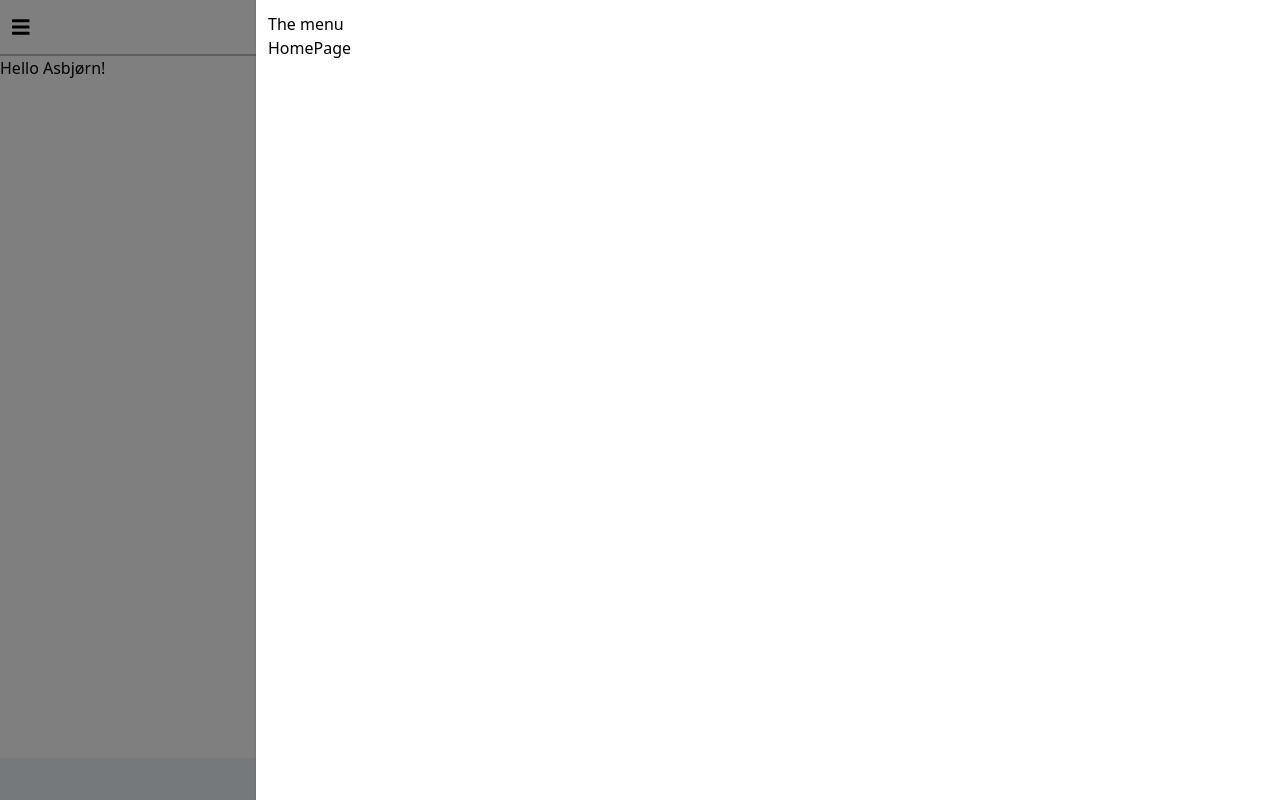
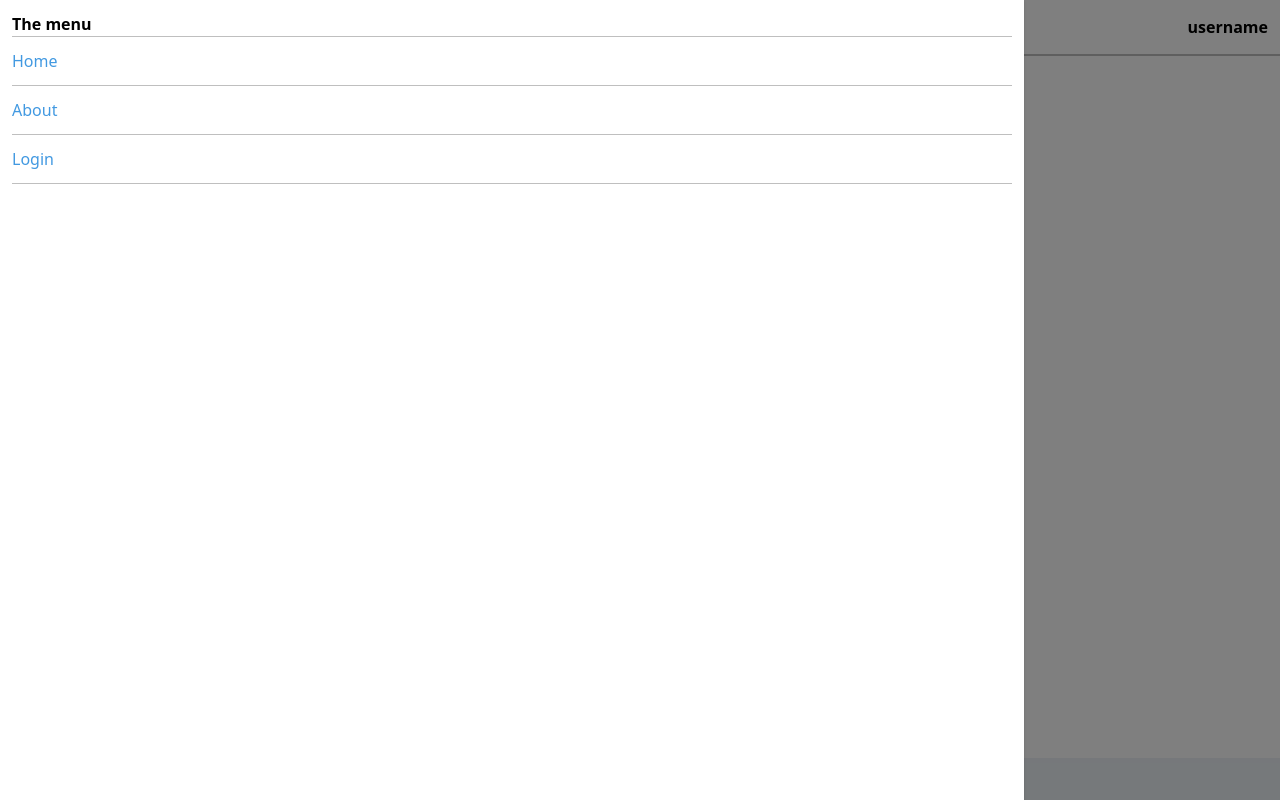
Before and after one commit to ask1666/quizoolo-website, a React (Create React App) app: page /loginPage in a window 1280 px wide. Both pictures are taken after a click on the icon 20 px from the left and 26 px from the top of the page. Built offline with nearby package versions, Linux system fonts and the light colour scheme.

Commit message:
added loginpage and functionality

```diff
--- a/src/App.js
+++ b/src/App.js
@@ -1,18 +1,39 @@
 import React from 'react';
-import HelloWorld from './Components/HelloWorld';
-import CounterExample from './Components/CounterExample';
+import {
+  BrowserRouter as Router,
+  Switch,
+  Route,
+  Link
+} from "react-router-dom";
 import Header from './Components/Header';
 import Footer from './Components/Footer';
-
+import Login from './Views/Login';
 
 function App() {
+  let username = localStorage.getItem('username');
   return (
     <div>
-      <Header/>
 
-      <HelloWorld name="Asbjørn"/>
+      <Router>
+
+      <Header username={username ? username : "username"}/>
+
+      <Switch>
+        <Route exact path="/">
+          <h1>home</h1>
+        </Route>
+        <Route path="/loginPage">
+          <Login />
+        </Route>
+
+        <Route path="/aboutPage">
+          <h1 className="font-bold text-2xl">This is the about page!</h1>
+        </Route>
+      </Switch>
 
       <Footer/>
+
+      </Router>
       {/* <CounterExample/> */}
     </div>
   );
--- a/src/Components/Header.js
+++ b/src/Components/Header.js
@@ -1,13 +1,16 @@
 import React from 'react';
 import Navigation from './Navigation';
 
-function Header() {
+function Header(props) {
     return (
         <header className="border-b-2 p-3 flex justify-between items-center border-opacity-25 border-black">
             <Navigation/>
 
+            <span className=" font-bold ">
+                Quizoolo
+            </span>
             <span className=" font-bold">
-                AppName
+                {props.username}
             </span>
 
         </header>
--- a/src/Components/Navigation.js
+++ b/src/Components/Navigation.js
@@ -1,22 +1,27 @@
-import React, {useState} from 'react';
-import {FontAwesomeIcon} from '@fortawesome/react-fontawesome';
-import {faBars} from '@fortawesome/free-solid-svg-icons';
-import {useTransition, animated} from 'react-spring';
-
+import React, { useState } from 'react';
+import { FontAwesomeIcon } from '@fortawesome/react-fontawesome';
+import { faBars } from '@fortawesome/free-solid-svg-icons';
+import { useTransition, animated } from 'react-spring';
+import {
+    BrowserRouter as Router,
+    Switch,
+    Route,
+    Link
+  } from "react-router-dom";
 
 function Navigation() {
     const [showMenu, setShowMenu] = useState(false);
 
-    const maskTransitions = useTransition(showMenu,null, {
-        from: {position: 'absolute', opacity: 0},
-        enter: {opacity: 1},
-        leave: {opacity: 0},
+    const maskTransitions = useTransition(showMenu, null, {
+        from: { position: 'absolute', opacity: 0 },
+        enter: { opacity: 1 },
+        leave: { opacity: 0 },
     })
 
-    const menuTransitions = useTransition(showMenu,null, {
-        from: {opacity: 0, transform: 'translateX(-100%)'},
-        enter: {opacity: 1, transform: 'translateX(0%)'},
-        leave: {opacity: 0, transform: 'translateX(-100%)'},
+    const menuTransitions = useTransition(showMenu, null, {
+        from: { opacity: 0, transform: 'translateX(-100%)' },
+        enter: { opacity: 1, transform: 'translateX(0%)' },
+        leave: { opacity: 0, transform: 'translateX(-100%)' },
     })
 
 
@@ -30,7 +35,7 @@ function Navigation() {
             </span>
 
             {
-                maskTransitions.map(({item, key, props}) =>
+                maskTransitions.map(({ item, key, props }) =>
                     item &&
                     <animated.div
                         key={key}
@@ -44,18 +49,26 @@ function Navigation() {
             }
 
             {
-                menuTransitions.map(({item, key, props}) =>
+                menuTransitions.map(({ item, key, props }) =>
                     item &&
                     <animated.div
                         key={key}
                         style={props}
-                        className="fixed bg-white top-0 right-0 w-4/5 h-full z-50 shadow p-3"
+                        className="fixed bg-white top-0 left-0 w-4/5 h-full z-50 shadow p-3"
                     >
-                        <span>
+                        <span className="font-bold">
                             The menu
                         </span>
                         <ul>
-                            <li>HomePage</li>
+                            <li>
+                                <Link onClick={() => setShowMenu(false)} to="/" className="text-blue-500 py-3 border-t border-b block border-black border-opacity-25" >Home</Link>
+                            </li>
+                            <li>
+                                <Link onClick={() => setShowMenu(false)} to="/aboutPage" className="text-blue-500 py-3 border-b block border-black border-opacity-25">About</Link>
+                            </li>
+                            <li>
+                                <Link onClick={() => setShowMenu(false)} to="/loginPage" className="text-blue-500 py-3 border-b block border-black border-opacity-25">Login</Link>
+                            </li>
                         </ul>
                     </animated.div>
                 )
--- /dev/null
+++ b/src/Views/Login.js
@@ -0,0 +1,94 @@
+import React from 'react';
+import Axios from 'axios';
+import {
+    BrowserRouter as Router,
+    Switch,
+    Route,
+    Link,
+    Redirect,
+
+  } from "react-router-dom";
+
+class Login extends React.Component {
+    state = {
+        username: '',
+        password: '',
+        loginStatus: false,
+        loginFeedback: '',
+        passwordBorder: ``,
+    };
+
+    handleUserChange = event => {
+        this.setState({ username: event.target.value});
+    }
+    handlePassChange = event => {
+        this.setState({ password: event.target.value});
+    }
+
+    handleSubmit = event => {
+        event.preventDefault();
+
+        const username = this.state.username;
+
+        const password = this.state.password
+
+        Axios.post('http://localhost:3000/userActions/login', {
+            username: username,
+            password: password})
+            .then(res => {
+                localStorage.setItem('authToken', res.data);
+                localStorage.setItem('username', username);
+                console.log('did it');
+
+                this.setState({loginStatus: true});
+            })
+            .catch(err => {
+                console.log(err);
+                this.setState({loginFeedback: 'Wrong username or password', passwordBorder: `border-red-500`})
+                console.log(this.state.passwordBorder);
+            });
+    }
+
+    render() {
+        if (this.state.loginStatus) {
+            return <Redirect to='/'/>
+        }
+        return (
+            <div className="container mx-auto max-w-xs flex justify-center">
+
+                <form onSubmit={this.handleSubmit} className="bg-white shadow-md rounded px-8 pt-6 pb-8 mb-4 ">
+                    <h1 className="font-bold text-2xl p-5 text-center">
+                        Login
+                </h1>
+                    <div className="mb-4">
+                        <label className="block text-gray-700 text-sm font-bold mb-2">
+                            Username
+                </label>
+                        <input onChange={this.handleUserChange} id="usernameInput" className="shadow appearance-none border rounded w-full py-2 px-3 text-gray-700 leading-tight focus:outline-none focus:shadow-outline" type="text" placeholder="Username" />
+                    </div>
+                    <div className="mb-6">
+                        <label className="block text-gray-700 text-sm font-bold mb-2" >
+                            Password
+                </label>
+                        <input onChange={this.handlePassChange} id="passwordInput"  className= {`shadow appearance-none border rounded w-full py-2 px-3 text-gray-700 mb-3 leading-tight focus:outline-none focus:shadow-outline" ${this.state.passwordBorder}`} type="password" placeholder="******************" />
+                        <p className="text-red-500 text-xs italic">
+                            {this.state.loginFeedback}
+                </p>
+                    </div>
+                    <div className="flex items-center justify-between">
+                        <button className=" pr-3 bg-blue-500 hover:bg-blue-700 text-white font-bold py-2 px-4 rounded focus:outline-none focus:shadow-outline" type="submit">
+                            Sign In
+                </button>
+                        <a className="inline-block align-baseline font-bold text-sm text-blue-500 hover:text-blue-800" href="#">
+                            Forgot Password?
+                </a>
+                    </div>
+                </form>
+
+            </div>
+        )
+    }
+}
+
+
+export default Login;
```
Also changed, not shown: package.json (+6 -1 lines), src/Views/CreateQuestion.js (added), src/Views/CreateQuiz.js (added), src/Views/CreateUser.js (added), src/Views/DisplayQuiz.js (added), 2 other files (tests, documents, lock files or other folders).
